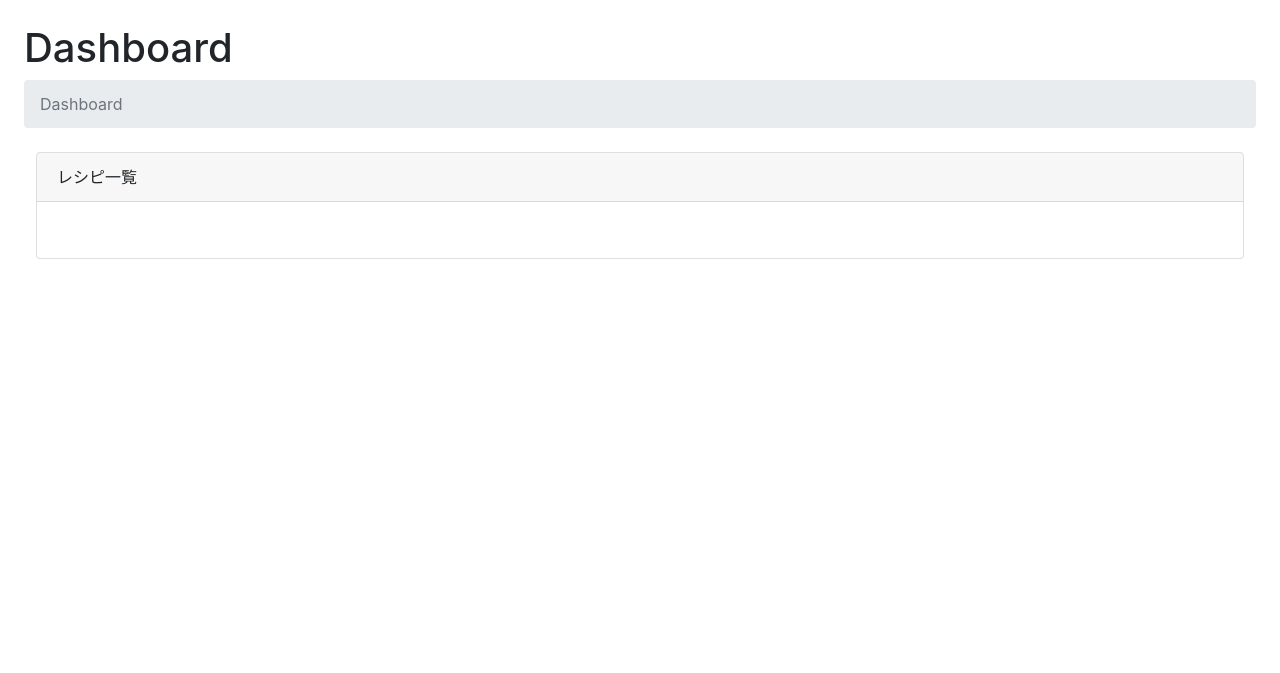
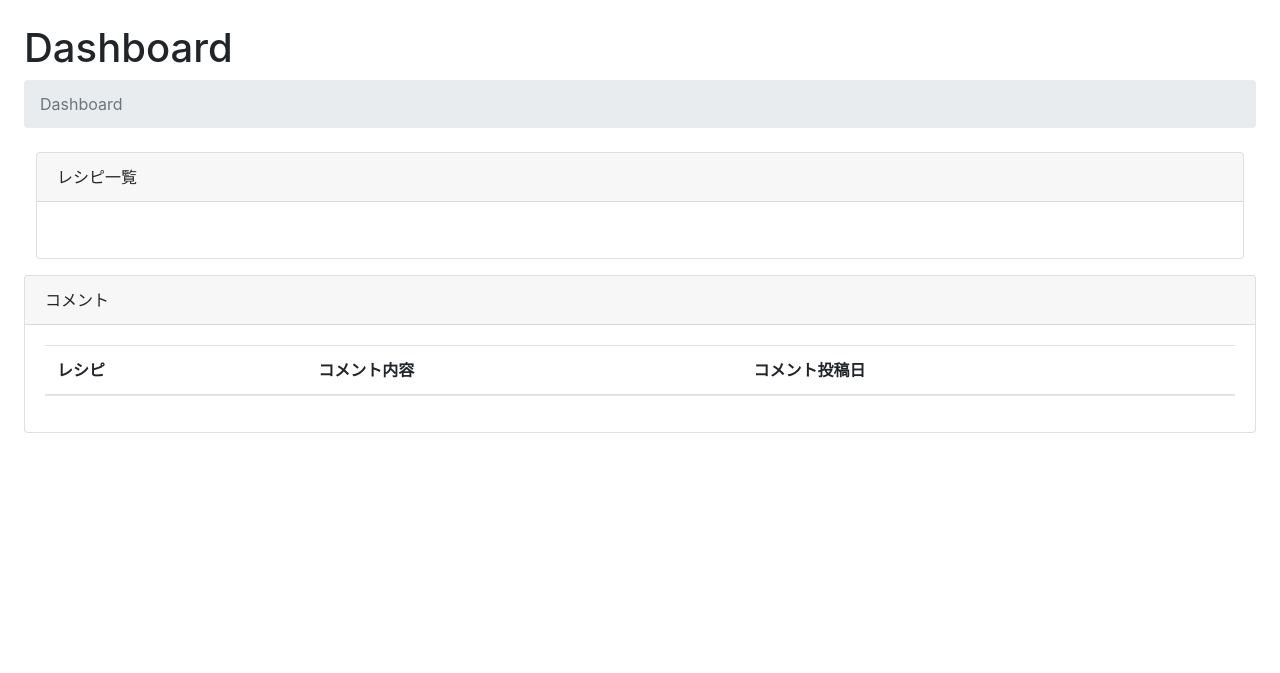
Before and after one commit to KoheiEto/recipe_post, a Django app: page /staffroom/ in a window 1280 px wide. Shown: the top 673 px of the page. Run offline with Django 3.2, Linux system fonts and the light colour scheme; lists and menus that the app fills with data are empty; parts of the project's set-up code (start-up, migrations or seed data) failed here and were passed over; some libraries are stand-ins or nearby versions.

Commit message:
レシピへのコメントを表示

```diff
--- a/staffroom/templates/staffroom/index.html
+++ b/staffroom/templates/staffroom/index.html
@@ -25,4 +25,30 @@
         </div>
     </div>
 
+     <div class="card mt-3">
+            <div class="card-header">
+                コメント
+            </div>
+            <div class="card-body">
+                <table class="table">
+                    <thead>
+                    <tr>
+                        <th>レシピ</th>
+                        <th>コメント内容</th>
+                        <th>コメント投稿日</th>
+                    </tr>
+                    </thead>
+                    {% for recipe in recipe_list %}
+                        {% for comment in recipe.comment_set.all %}
+                            <tr>
+                                <td>{{ recipe.title }}</td>
+                                <td>{{ comment.content }}</td>
+                                <td>{{ comment.created }}</td>
+                            </tr>
+                        {% endfor %}
+                    {% endfor %}
+                </table>
+            </div>
+        </div>
+
 {% endblock %}
```
